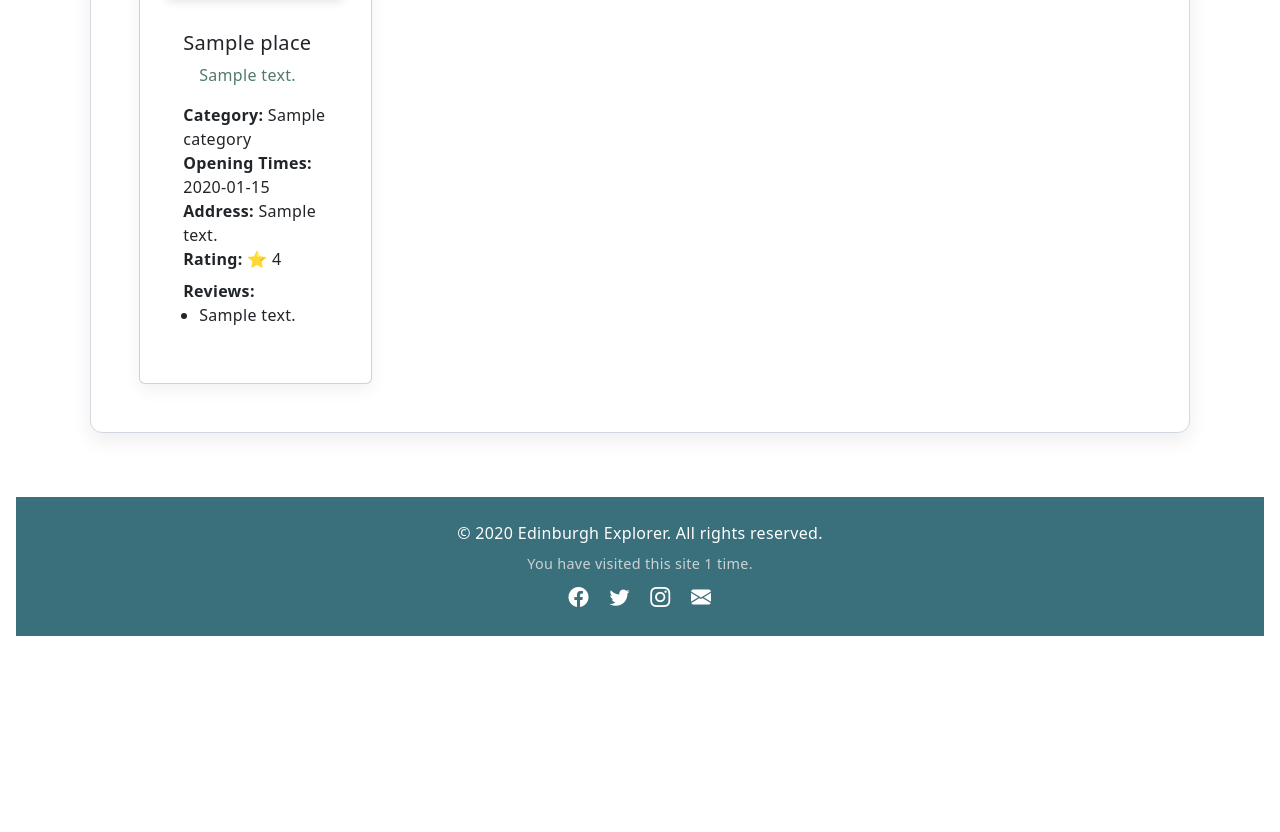
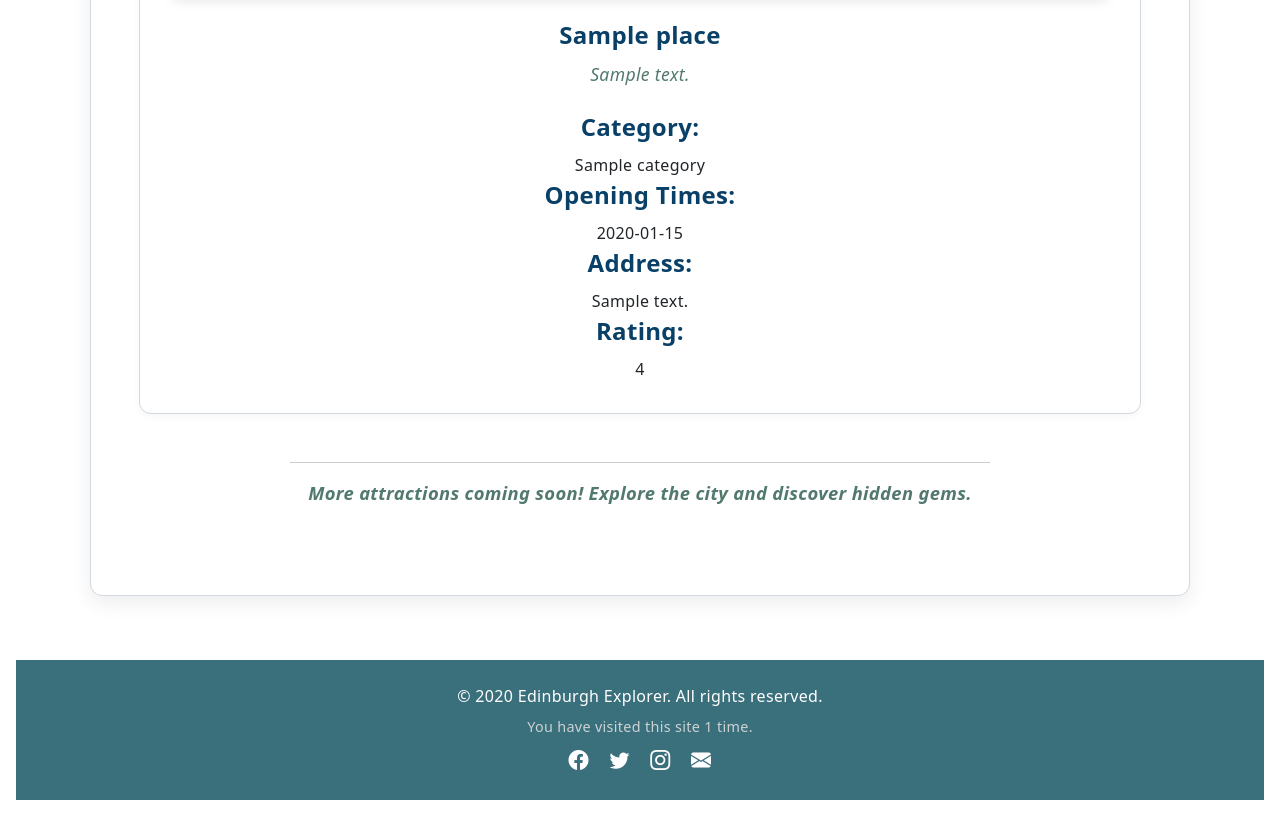
Before and after one commit to Okehusingit/my-flask-app, a Flask app: template EdinburghExplorer/EdinburghExplorer/templates/attractions.html in a window 1280 px wide. Shown: the part 519-1351 px from the top of the page. Before the commit the page ends 1155 px from the top, so only its background shows below. Run offline with Flask 3, Linux system fonts and the light colour scheme; the template is opened without the code that fills it: most values are stand-ins (such as "Sample title", 1, 10 or a date in 2020).

Commit message:
Initial commit of EdinburghExplorer Flask project

```diff
--- a/EdinburghExplorer/EdinburghExplorer/app.py
+++ b/EdinburghExplorer/EdinburghExplorer/app.py
@@ -4,13 +4,19 @@ import re
 import json
 import os
 
-# Create Flask app instance
+# Flask Tourism Web App
+# Acknowledgements:
+# - W3Schools tutorials were used for reference on:
+#   • Python regex (email validation) -> https://www.w3schools.com/python/python_regex.asp
+#   • Flask basics (routes, templates) -> https://www.w3schools.com/python/python_flask_getstarted.asp
+# All other logic and file handling were implemented by the author.
+
 app = Flask(__name__)
 
 # Secret key for flash messages and sessions
-app.secret_key = os.environ.get("SECRET_KEY", "dev_key")  # Use environment variable in production
+# In production, always set SECRET_KEY as an environment variable
+app.secret_key = os.environ.get("SECRET_KEY", "dev_key")
 
-# Helper function to get current year
 def get_current_year():
     return datetime.now().year
 
@@ -27,17 +33,14 @@ if not os.path.exists(ATTRACTIONS_FILE):
     with open(ATTRACTIONS_FILE, "w", encoding="utf-8") as f:
         json.dump([], f)
 
-# Home page route
 @app.route("/")
 def index():
     return render_template("index.html", current_year=get_current_year())
 
-# About page route
 @app.route("/about")
 def about():
     return render_template("about.html", current_year=get_current_year())
 
-# Attractions page route
 @app.route("/attractions")
 def attractions():
     try:
@@ -51,12 +54,10 @@ def attractions():
 
     return render_template("attractions.html", attractions=attractions_data, current_year=get_current_year())
 
-# Blogs page route
 @app.route("/blogs")
 def blogs():
     return render_template("blogs.html", current_year=get_current_year())
 
-# Contact page route
 @app.route("/contact", methods=["GET", "POST"])
 def contact():
     if request.method == "POST":
@@ -64,18 +65,18 @@ def contact():
         email = request.form.get("email", "").strip()
         message = request.form.get("message", "").strip()
 
-        # Basic validation
+        # Basic form validation (reference: W3Schools regex and validation examples)
         if not name or not email or not message:
             flash("All fields are required.", "danger")
             return redirect(url_for("contact"))
 
-        # Email validation
+        # Email validation regex (adapted from W3Schools regex tutorial)
         email_pattern = r"^[\w\.-]+@[\w\.-]+\.\w+$"
         if not re.match(email_pattern, email):
             flash("Please enter a valid email address.", "danger")
             return redirect(url_for("contact"))
 
-        # Save message to messages.txt
+        # Save message to file
         with open(MESSAGES_FILE, "a", encoding="utf-8") as f:
             f.write(f"{name} | {email} | {message}\n")
 
@@ -84,12 +85,10 @@ def contact():
 
     return render_template("contact.html", current_year=get_current_year())
 
-# Events page route
 @app.route("/events")
 def events():
     return render_template("events.html", current_year=get_current_year())
 
-# Itinerary page route
 @app.route("/itinerary")
 def itinerary():
     return render_template("itinerary.html", current_year=get_current_year())
--- a/EdinburghExplorer/EdinburghExplorer/static/style.css
+++ b/EdinburghExplorer/EdinburghExplorer/static/style.css
@@ -255,104 +252,58 @@ a:focus {
     margin: 0;
     flex-grow: 1;
 }
-/* ===== Attractions Section Update ===== */
-.attractions-container {
-    max-width: 1100px;
-    margin: 2rem auto 4rem;
-    padding: 3rem;
-    background: #fff;
-    border-radius: 12px;
-    box-shadow: 0 8px 20px rgba(0, 0, 0, 0.07);
-    border: 1.5px solid #d1d8e0;
-    text-align: center;
-}
 
-.attractions-container h1 {
-    font-size: 3rem;
-    font-weight: 800;
-    color: #0a3d62;
-    margin-bottom: 2.5rem;
-}
-
-/* Grid */
+/* - Attractions grid - */
 .attractions-grid {
     display: grid;
     grid-template-columns: repeat(auto-fit, minmax(280px, 1fr));
-    gap: 2rem;
+    gap: 2.5rem 2rem;
 }
 
-/* Card */
 .attraction-card {
     background: #fff;
+    border: 1.5px solid #d1d8e0;
     border-radius: 12px;
-    box-shadow: 0 6px 18px rgba(0, 0, 0, 0.06);
-    border: 1.5px solid #d1d8e0;
+    box-shadow: 0 2px 8px rgba(0, 0, 0, 0.04);
+    padding: 1.6rem 1.8rem 2rem;
     display: flex;
     flex-direction: column;
-    overflow: hidden;
-    text-align: left;
+    align-items: center;
+    text-align: center;
     transition: box-shadow 0.3s ease, transform 0.3s ease;
     cursor: pointer;
 }
 
 .attraction-card:hover {
-    box-shadow: 0 10px 25px rgba(0, 0, 0, 0.12);
+    box-shadow: 0 8px 28px rgba(0, 0, 0, 0.15);
     transform: translateY(-6px);
 }
 
-/* Image */
 .attraction-card img {
     width: 100%;
-    height: 180px;
+    height: 160px;
     object-fit: cover;
-    border-radius: 12px 12px 0 0;
-    transition: transform 0.3s ease;
+    border-radius: 12px;
+    margin-bottom: 1.2rem;
+    box-shadow: 0 3px 12px rgba(0, 0, 0, 0.1);
 }
 
-.attraction-card img:hover {
-    transform: scale(1.05);
-}
-
-/* Card Body */
 .attraction-card h3 {
-    margin: 1rem;
     font-size: 1.5rem;
+    font-weight: 700;
     color: #094067;
+    margin-bottom: 0.5rem;
 }
 
 .attraction-card p {
-    margin: 0 1rem 1rem;
+    font-size: 1.1rem;
+    font-style: italic;
     color: #52796f;
-    font-size: 1rem;
+    margin: 0;
+    min-height: 48px;
 }
 
-/* Optional: Info list */
-.attraction-info {
-    list-style: none;
-    padding: 0 1rem 1rem;
-    margin: 0;
-    font-size: 0.95rem;
-    color: #394d6f;
-}
-
-.attraction-info li {
-    margin-bottom: 0.4rem;
-}
-
-/* Responsive adjustments */
-@media (max-width: 1024px) {
-    .attractions-grid {
-        grid-template-columns: 1fr 1fr;
-    }
-}
-
-@media (max-width: 768px) {
-    .attractions-grid {
-        grid-template-columns: 1fr;
-    }
-}
-
-/* Contact form */
+/* - Contact form - */
 form.contact-form {
     max-width: 700px;
     margin: 2rem auto 0;
--- a/EdinburghExplorer/EdinburghExplorer/templates/attractions.html
+++ b/EdinburghExplorer/EdinburghExplorer/templates/attractions.html
@@ -3,25 +3,20 @@
 {% block title %}Attractions - Edinburgh Explorer{% endblock %}
 
 {% block content %}
-<section class="attractions-container">
-
-  <h1 class="mb-4">Top Attractions in Edinburgh</h1>
+<section class="events-container">
+  <h2>Top Attractions in Edinburgh</h2>
 
   <!-- Search & Filter Controls -->
-  <div class="d-flex flex-wrap mb-4 gap-2">
+  <div style="margin-bottom: 20px;">
     <input
       type="text"
       id="attractionSearch"
-      class="form-control"
       placeholder="Search attractions..."
-      style="max-width:300px;"
-      aria-label="Search attractions"
+      style="padding:8px; width:100%; max-width:300px; margin-right:10px;"
     >
     <select
       id="categoryFilter"
-      class="form-select"
-      style="max-width:200px;"
-      aria-label="Filter attractions by category"
+      style="padding:8px;"
     >
       <option value="">All Categories</option>
       <option value="museum">Museum</option>
@@ -32,58 +27,47 @@
     </select>
   </div>
 
-  <!-- Grid layout for displaying attraction cards -->
-  <div class="row g-4">
+  <!-- Grid layout for attraction cards -->
+  <div class="events-grid">
     {% for place in attractions %}
-    <div class="col-sm-6 col-md-4 col-lg-3">
-      <div class="card h-100 attraction-card" data-category="{{ place.category }}">
+    <div class="event-card" data-category="{{ place.category }}" tabindex="0">
       <img
         src="{{ url_for('static', filename='images/' + (place.image if place.image else 'placeholder.jpg')) }}"
-          class="card-img-top"
         alt="{{ place.name }} image"
-          loading="lazy"
       >
-        <div class="card-body d-flex flex-column">
-          <h5 class="card-title">{{ place.name }}</h5>
-          <p class="card-text">{{ place.description or 'No description available.' }}</p>
-
-          <ul class="list-unstyled mb-2">
+      <div class="event-text">
+        <strong>{{ place.name }}</strong>
+        <p>{{ place.description or 'No description available.' }}</p>
+        <ul class="list-unstyled mb-0">
           <li><strong>Category:</strong> {{ place.category|capitalize or 'N/A' }}</li>
           <li><strong>Opening Times:</strong> {{ place.opening_times or 'N/A' }}</li>
           <li><strong>Address:</strong> {{ place.address or 'N/A' }}</li>
-            <li><strong>Rating:</strong> ⭐ {{ place.rating or 'N/A' }}</li>
+          <li><strong>Rating:</strong>  {{ place.rating or 'N/A' }}</li>
         </ul>
-
-          {% if place.reviews %}
-          <div class="mt-auto">
-            <strong>Reviews:</strong>
-            <ul class="list-disc ps-3">
-              {% for review in place.reviews %}
-              <li>{{ review }}</li>
-              {% endfor %}
-            </ul>
-          </div>
-          {% endif %}
-        </div>
       </div>
     </div>
     {% endfor %}
   </div>
+
+  <p class="events-note">More attractions coming soon! Explore the city and discover hidden gems.</p>
 </section>
 
 <!-- Search & Filter Script -->
 <script>
+/* Search & filter functionality inspired by W3Schools tutorials on HTML, JavaScript, and DOM manipulation
+   Source: https://www.w3schools.com/howto/howto_js_filter_lists.asp */
+
 function filterAttractions() {
   const searchValue = document.getElementById('attractionSearch').value.toLowerCase();
   const selectedCategory = document.getElementById('categoryFilter').value;
-  const cards = document.querySelectorAll('.attraction-card');
+  const cards = document.querySelectorAll('.event-card');
 
   cards.forEach(card => {
     const text = card.innerText.toLowerCase();
     const category = card.getAttribute('data-category');
     const matchesSearch = text.includes(searchValue);
     const matchesCategory = !selectedCategory || category === selectedCategory;
-    card.parentElement.style.display = (matchesSearch && matchesCategory) ? '' : 'none';
+    card.style.display = (matchesSearch && matchesCategory) ? '' : 'none';
   });
 }
 
--- a/EdinburghExplorer/EdinburghExplorer/templates/contact.html
+++ b/EdinburghExplorer/EdinburghExplorer/templates/contact.html
@@ -12,6 +12,7 @@
   </p>
 
   <!-- Contact form -->
+  <!-- Form structure and validation inspired by W3Schools tutorials on HTML forms -->
   <form class="contact-form needs-validation" action="{{ url_for('contact') }}" method="POST" novalidate>
     <div class="mb-3">
       <label for="name" class="form-label">Name <span style="color:red">*</span></label>
```
Also changed, not shown: other parts of EdinburghExplorer/EdinburghExplorer/static/style.css (+38 -23 lines), EdinburghExplorer/EdinburghExplorer/templates/events.html (+11 -16 lines). Lines whose indentation alone changed are shown as unchanged.
